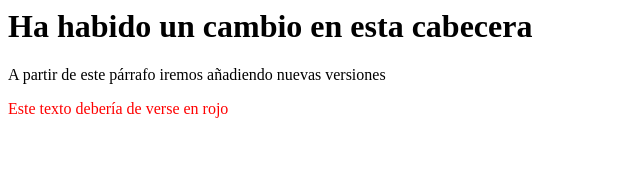
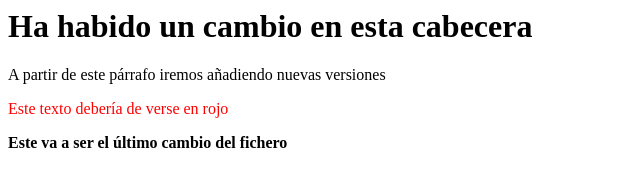
Before and after one commit to bobdospistolas/EXAMEN, a plain HTML site: page index.html in a window 1280 px wide. Shown: the whole page, without its empty margins (0-640 px from the left). Drawn offline with Linux system fonts and the light colour scheme.

Commit message:
ultimo cambio importante

```diff
--- a/index.html
+++ b/index.html
@@ -8,5 +8,6 @@
 		<h1>Ha habido un cambio en esta cabecera</h1>
 		<p>A partir de este párrafo iremos añadiendo nuevas versiones</p>
 		<p class="rojo">Este texto debería de verse en rojo</p>
+		<p><b>Este va a ser el último cambio del fichero</b></p>
 	</body>
 </html>
```
